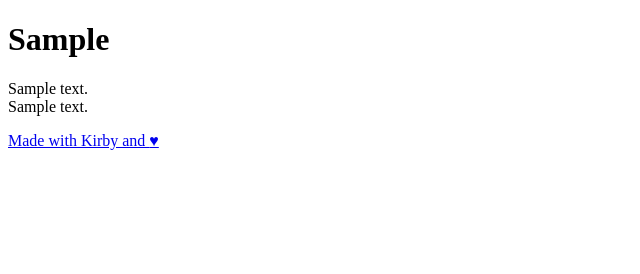
After one commit to starckio/Cartkit, a PHP site: the page made by site/templates/contact.php in a window 1280 px wide. The commit adds this page. Shown: the part 26-300 px from the top of the page, without its empty margins (0-640 px from the left). Run offline with PHP 8.4, Linux system fonts and the light colour scheme; the template is opened without the code that fills it: most values are stand-ins (such as "Sample title", 1, 10 or a date in 2020); data that the repository does not hold is empty.

```diff
--- a/site/snippets/footer.php
+++ b/site/snippets/footer.php
@@ -7,7 +7,6 @@
 	</div>
 </footer>
 
-<?php echo js('assets/js/jquery-latest.min.js') ?>
-<?php echo js('assets/js/scripts.js') ?>
+<?php echo js('assets/js/script.js') ?>
 </body>
 </html>
--- /dev/null
+++ b/site/templates/contact.php
@@ -0,0 +1,12 @@
+<?php snippet('header') ?>
+
+<main class="main" role="main">
+
+	<div class="text">
+		<h1><?php echo $page->subtitle()->or($page->title()) ?></h1>
+		<?php echo $page->text()->kirbytext() ?>
+	</div>
+
+</main>
+
+<?php snippet('footer') ?>
```
Also changed, not shown: assets/css/templates/contact.css (added), assets/js/script.js (added).
